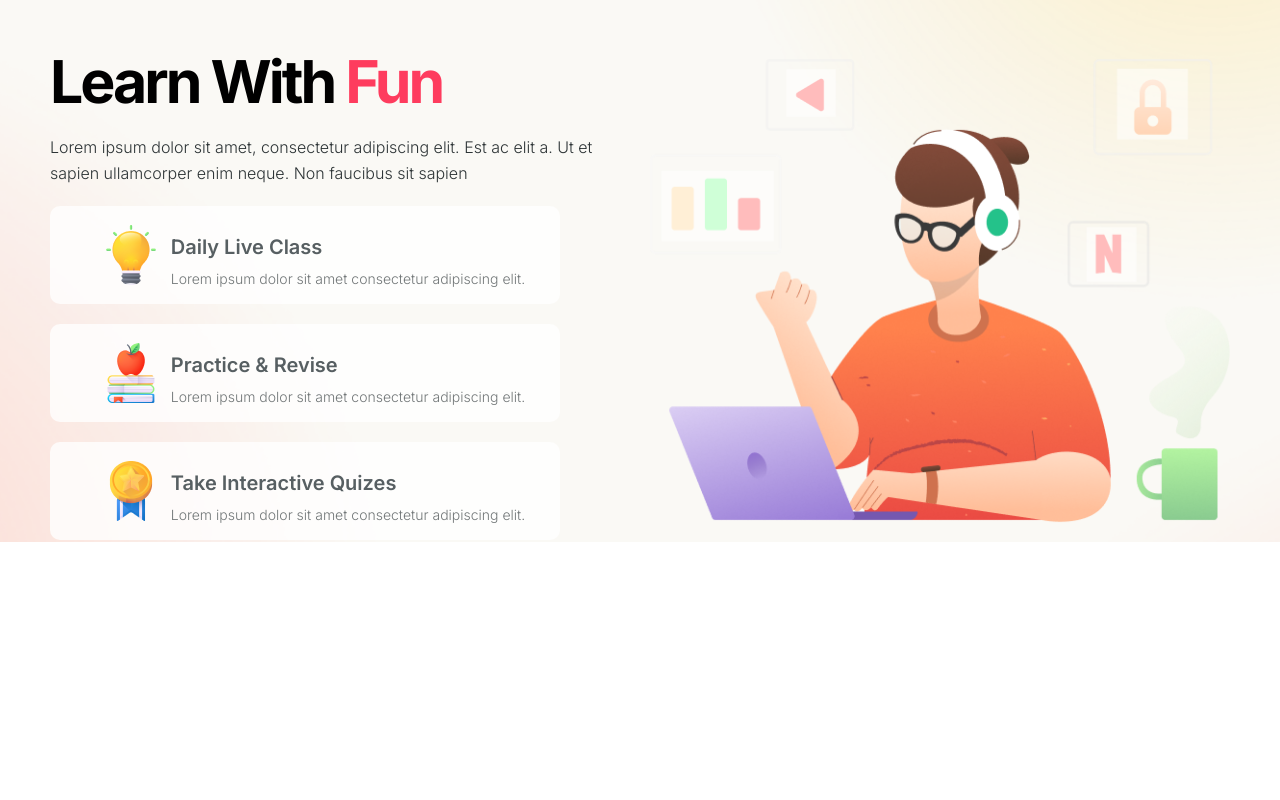
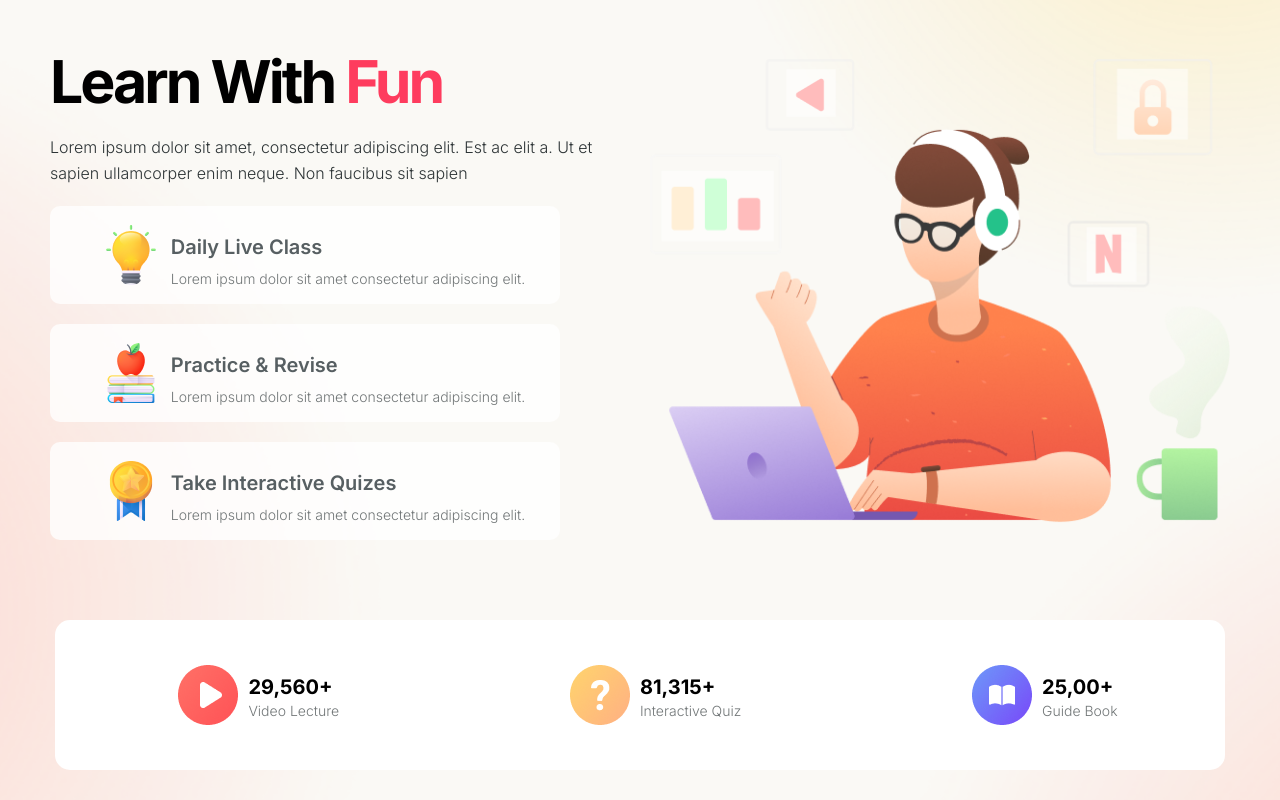
Before and after one commit to diptowebhero/Educafe-main, a plain HTML site: page index.html in a window 1280 px wide. Shown: the part 1948-2748 px from the top of the page. Before the commit the page ends 2490 px from the top, so only its background shows below. Drawn offline with nearby package versions, Linux system fonts and the light colour scheme.

Commit message:
added more section

```diff
--- a/css/responsive.css
+++ b/css/responsive.css
@@ -56,6 +56,20 @@
     grid-template-columns: 1fr;
     grid-row-gap: 10px;
   }
+  .category-container {
+    flex-direction: column;
+    height: 100%;
+  }
+  .single-category {
+    margin-bottom: 14px;
+    margin-top: 14px;
+  }
+  .c-2 {
+    margin-left: 14px;
+  }
+  .c-3 {
+    margin-right: 10px;
+  }
   .partner {
     width: 100% !important;
     height: 100% !important;
@@ -77,7 +91,7 @@
   .feature-main {
     padding: 10px 0px;
   }
-  .feature-main-text h4{
+  .feature-main-text h4 {
     line-height: 27px;
   }
 }
--- a/css/style.css
+++ b/css/style.css
@@ -220,7 +220,7 @@ body {
   margin-top: 75px;
 }
 .feature-container {
-   padding: 0px 40px;
+  padding: 0px 40px;
 }
 .feature-head h2 {
   font-size: 59px;
@@ -244,7 +244,8 @@ body {
   align-items: center;
   justify-content: center;
 }
-.feature-main-img {
+.feature-main-img,
+.category-img {
   margin-left: 16px;
   margin-right: 10px;
   max-width: 60px;
@@ -269,8 +270,38 @@ body {
   font-weight: 600;
   line-height: 46px;
 }
-.feature-main-text p{
+.feature-main-text,
+.single-category p {
   color: rgba(114, 119, 120, 1);
   font-size: 14px;
   font-weight: 400;
 }
+/* feature css end */
+#category {
+  margin-top: 80px;
+  margin-bottom: 30px;
+  padding: 0px 30px;
+}
+.category-container {
+  background: rgba(255, 255, 255, 1);
+  max-width: 1170px;
+  height: 150px;
+  border-radius: 15px;
+  display: flex;
+  align-items: center;
+  justify-content: space-around;
+}
+.single-category {
+  display: flex;
+  align-items: center;
+}
+.single-category h4 {
+  font-size: 20px;
+  line-height: 30px;
+  color: var(--main-color);
+  font-weight: 700;
+}
+.category-img img {
+  width: 100%;
+  height: 100%;
+}
--- a/index.html
+++ b/index.html
@@ -166,6 +166,38 @@
           </div>
         </div>
       </section>
+      <!-- feature section end -->
+      <section id="category">
+        <div class="category-container container">
+          <div class="single-category c-1">
+            <div class="category-img">
+              <img src="/images/category/video.png" alt="" />
+            </div>
+            <div>
+              <h4>29,560+</h4>
+              <p>Video Lecture</p>
+            </div>
+          </div>
+          <div class="single-category c-2">
+            <div class="category-img">
+              <img src="/images/category/ques.png" alt="" />
+            </div>
+            <div>
+              <h4>81,315+</h4>
+              <p>Interactive Quiz</p>
+            </div>
+          </div>
+          <div class="single-category c-3">
+            <div class="category-img">
+              <img src="/images/category/book.png" alt="" />
+            </div>
+            <div>
+              <h4>25,00+</h4>
+              <p>Guide Book</p>
+            </div>
+          </div>
+        </div>
+      </section>
     </main>
   </body>
 </html>
```
